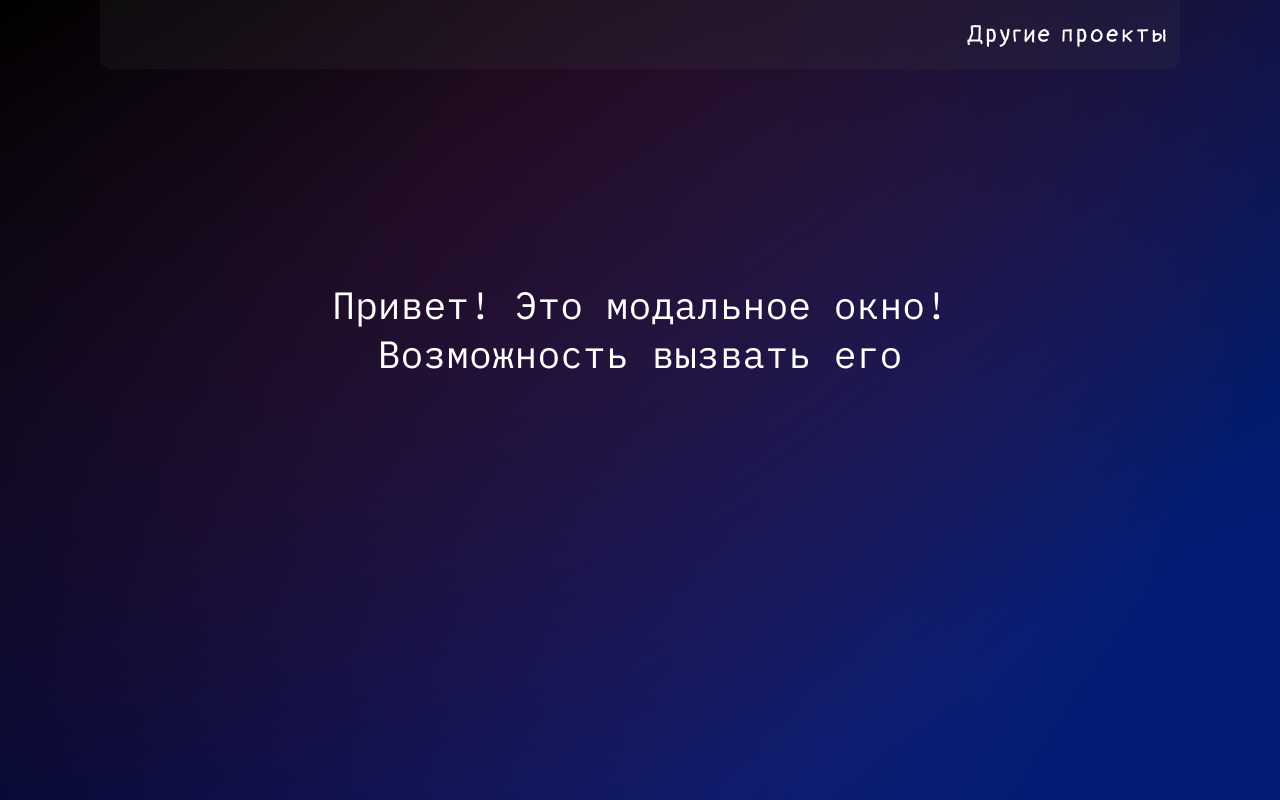
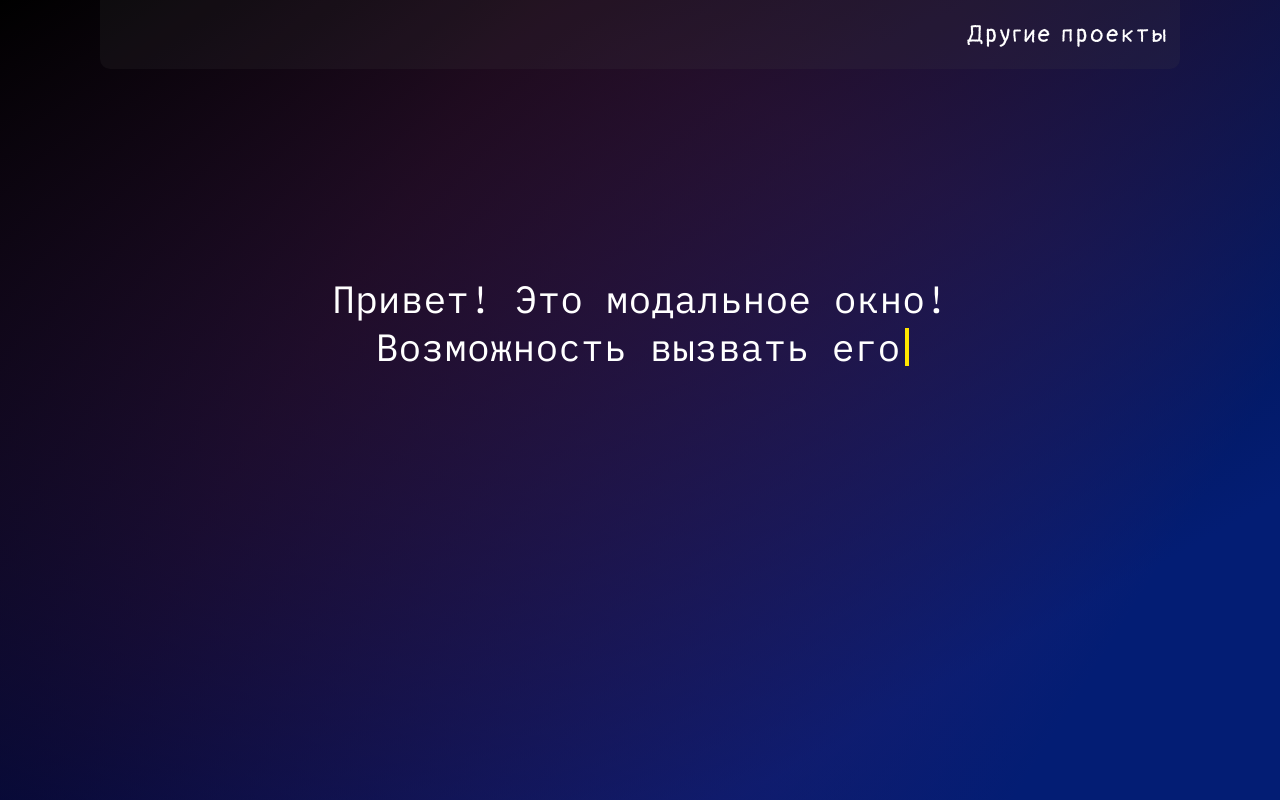
Before and after one commit to gldaniil/modal-window-vanilla, a plain HTML site: page index.html in a window 1280 px wide. Drawn offline with Linux system fonts and the light colour scheme.

Commit message:
Анимация печатающегося текста, свойства у родительского блока текста

```diff
--- a/src/_animations.scss
+++ b/src/_animations.scss
@@ -1,3 +1,4 @@
+$clr: rgb(255, 230, 0);
 @keyframes buttonAnimation {
   0% {
     opacity: 0;
@@ -8,3 +9,10 @@
     transform: translateY(0);
   }
 }
+@keyframes blink {
+  0%  { border-right: 4px solid $clr; }
+  49% { border-right: 4px solid $clr; }
+  50% { border-right: 4px solid transparent; }
+  99% { border-right: 4px solid transparent; }
+  100%  { border-right: 4px solid $clr; }
+}
--- a/src/style.scss
+++ b/src/style.scss
@@ -61,9 +61,20 @@ body {
     align-items: center;
   }
   &__text {
+    display: flex;
+    flex-direction: column;
+    align-items: center;
+    row-gap: 10px;
     font-size: 38px;
     font-family: $fplex;
-    text-align: center;
+    & p {
+      display: inline;
+      line-height: 1;
+      &.typing {
+        padding: 0 5px;
+        animation: blink 1s infinite;
+      }
+    }
   }
   &__button {
     cursor: pointer;
```
Also changed, not shown: src/style.css, 1 other file.
